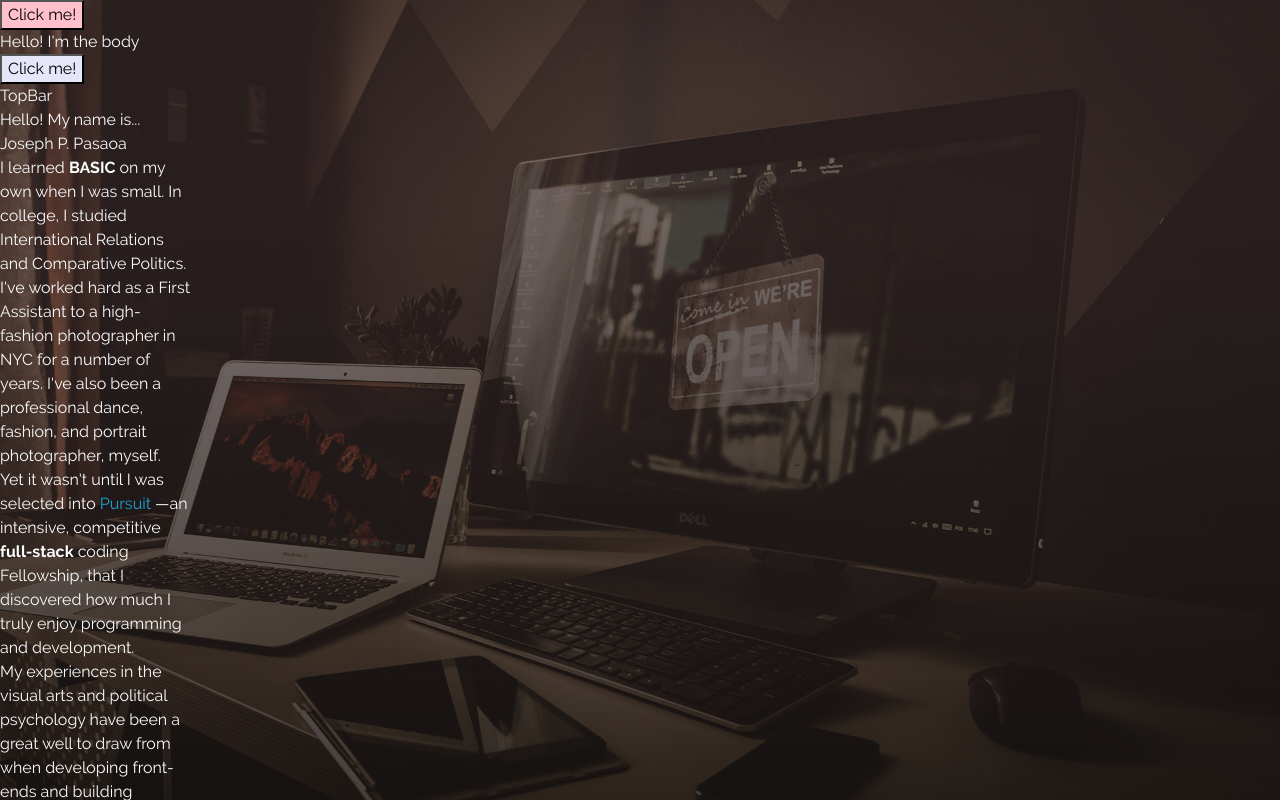
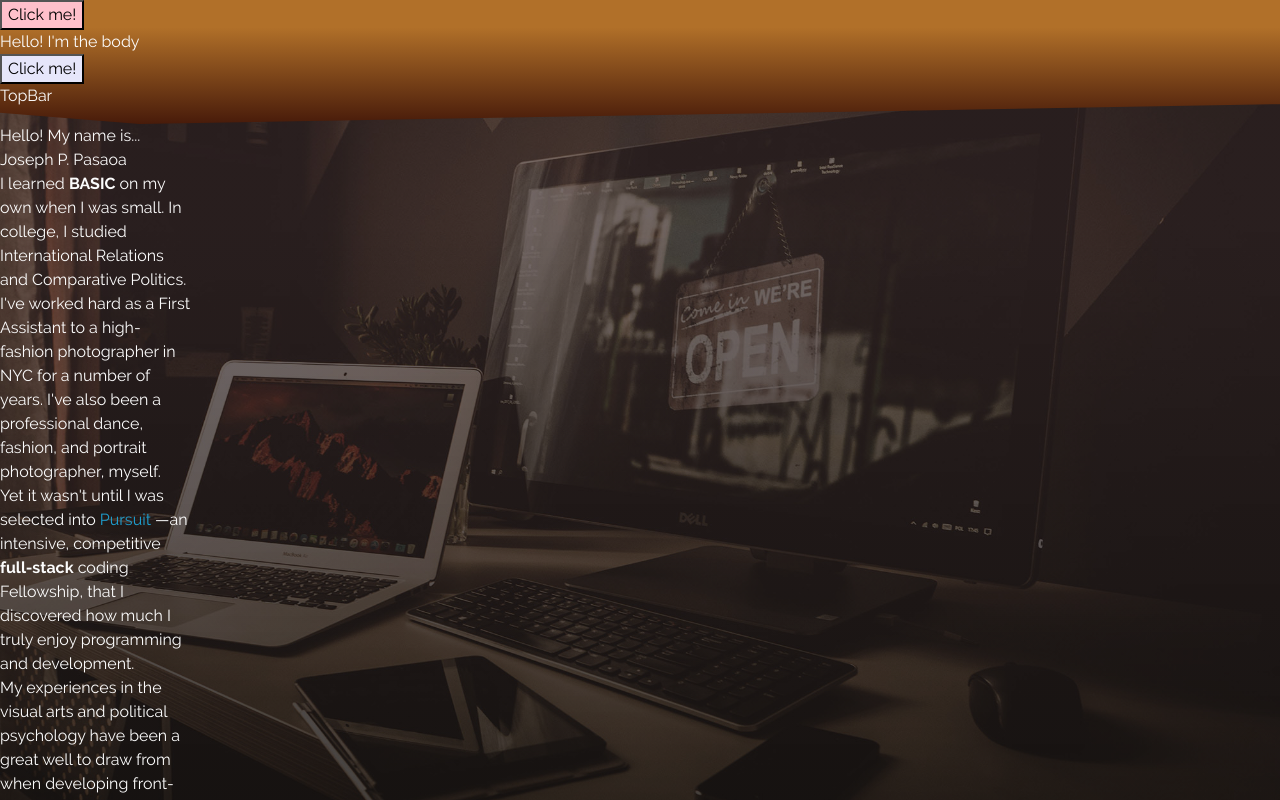
Before and after one commit to joseph-p-pasaoa/my-portfolio-site-v1-redraw--react-ts, a React (Create React App) app: page / in a window 1280 px wide. Shown: the top 800 px of the page. Built offline with nearby package versions, Linux system fonts and the light colour scheme.

Commit message:
carry over topbar bg styling with refactoring rems for % instead

```diff
--- a/src/components/nav/TopBar.tsx
+++ b/src/components/nav/TopBar.tsx
@@ -37,6 +37,8 @@ const TopBar = () => {
 
    return(
       <section className='topbar'>
+         <figure className="topbar__background"></figure>
+
          <Accordion defaultActiveKey="0">
             <ContextAwareToggle eventKey="0">Click me!</ContextAwareToggle>
             <Accordion.Collapse eventKey="0">
--- a/src/styles/_backgrounds.scss
+++ b/src/styles/_backgrounds.scss
@@ -25,3 +25,22 @@ body {
 
     &.show { opacity: 1; }
 }
+
+
+
+// TOPBAR BACKGROUND
+
+.topbar {
+    position: relative;
+    padding-bottom: 1rem;
+}
+
+.topbar__background {
+    z-index: -10;
+
+    position: absolute;
+    width: 100%;
+    height: 100%;
+    background-image: linear-gradient(to bottom, #b17029 22%, #481b0a);
+    clip-path: polygon(0px 0px, 100% 0px, 100% 84%, 10.9% 100%, 0px 91%);
+}
```
